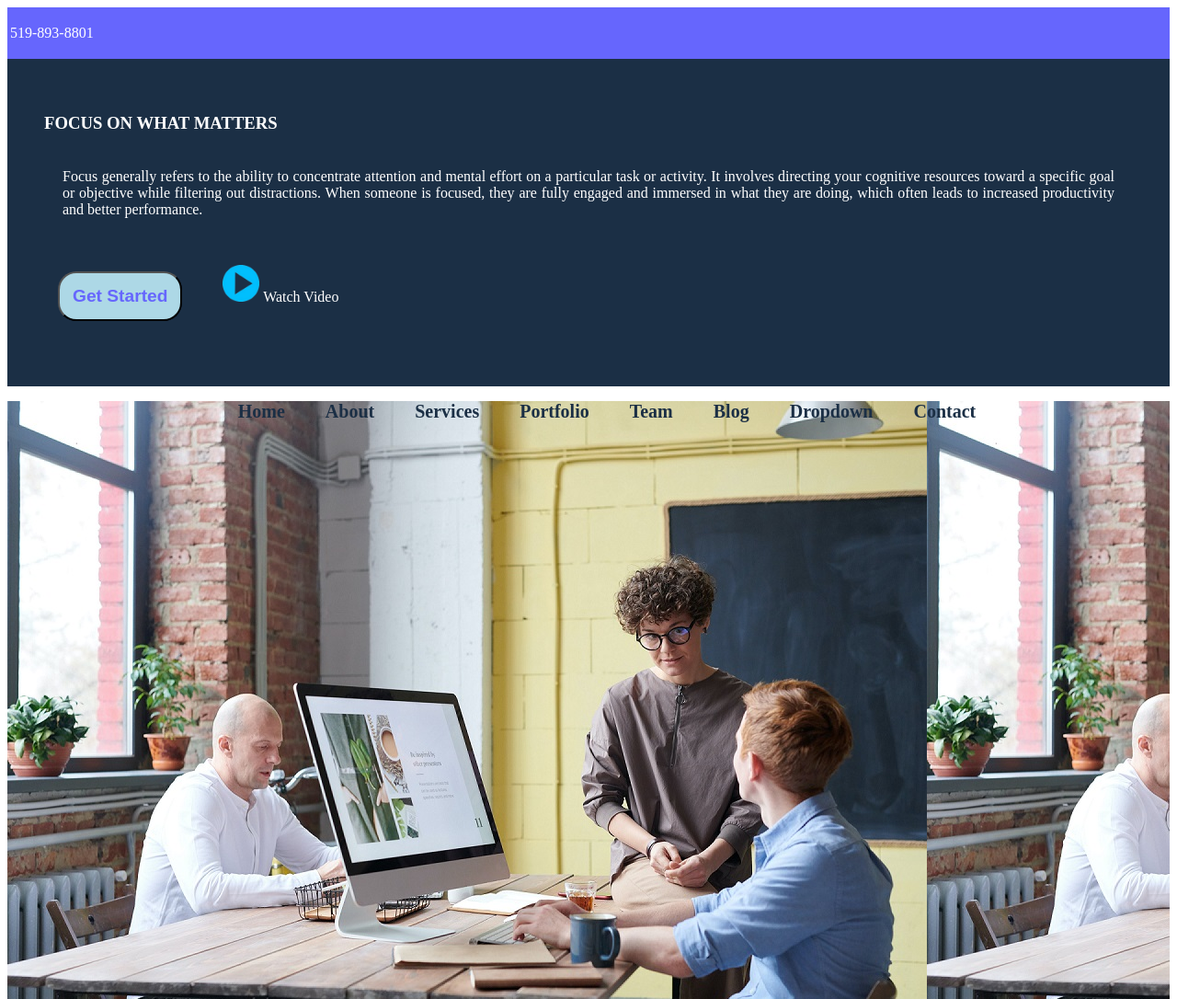
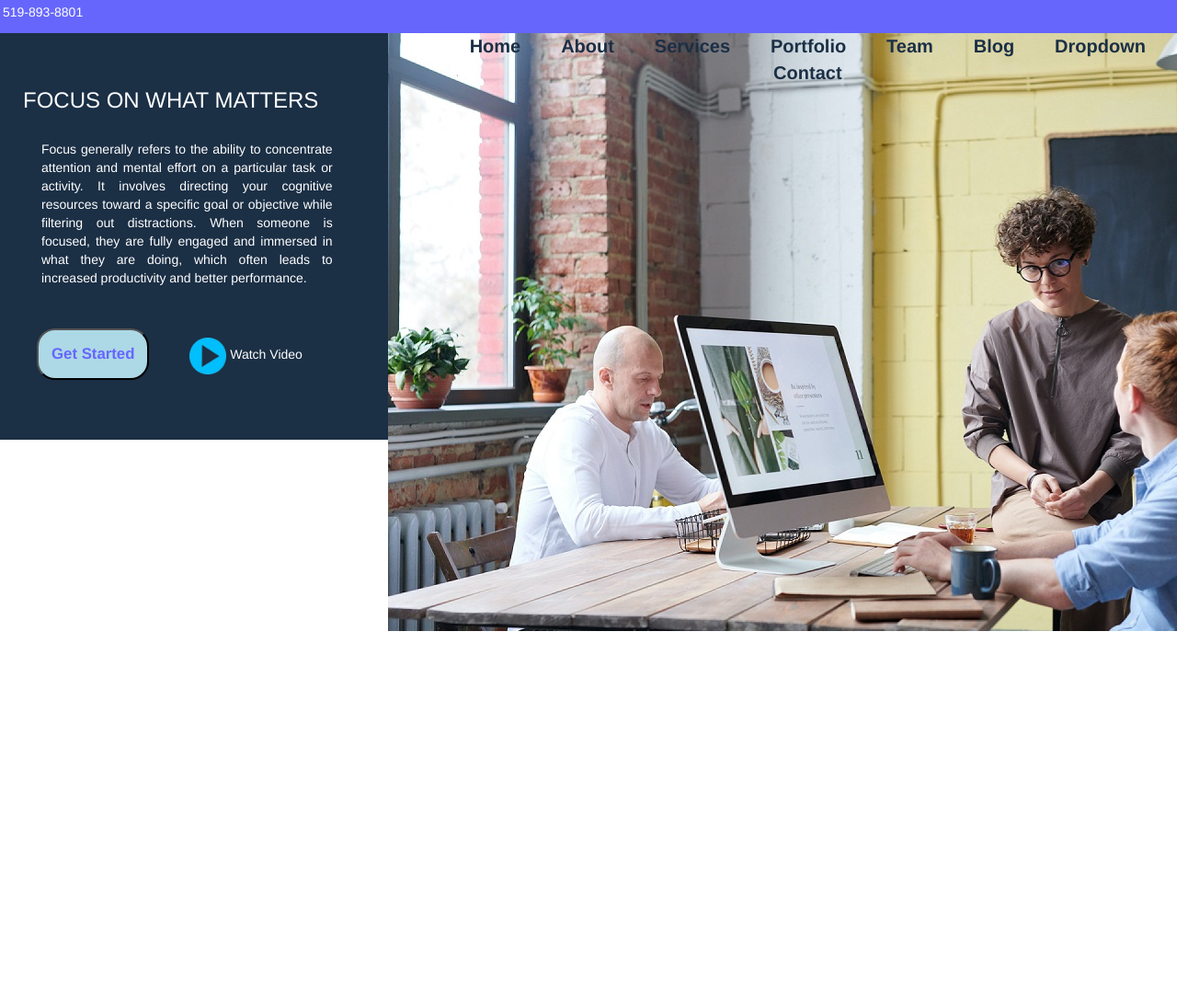
Before and after one commit to manny2023999/Template, a plain HTML site: page index.html in a window 1280 px wide. Shown: the whole page at 92% size. After the commit the page ends 800 px from the top, so only its background shows below. Drawn offline with nearby package versions, Linux system fonts and the light colour scheme.

Commit message:
Update index.html

```diff
--- a/index.html
+++ b/index.html
@@ -4,7 +4,7 @@
     <meta charset="UTF-8">
     <meta name="viewport" content="width=device-width, initial-scale=1.0">
     <title>Document</title>
-    <link href="https://cdn.jsdelivr.net/npm/bootstrap@5.3.2/dist/css/bootstrap.min.css">
+     <link rel="stylesheet" href="https://maxcdn.bootstrapcdn.com/bootstrap/3.4.1/css/bootstrap.min.css">
     <script src="https://cdn.jsdelivr.net/npm/bootstrap@5.3.2/dist/js/bootstrap.bundle.min.js"></script>
     <style>
         ul{
```
